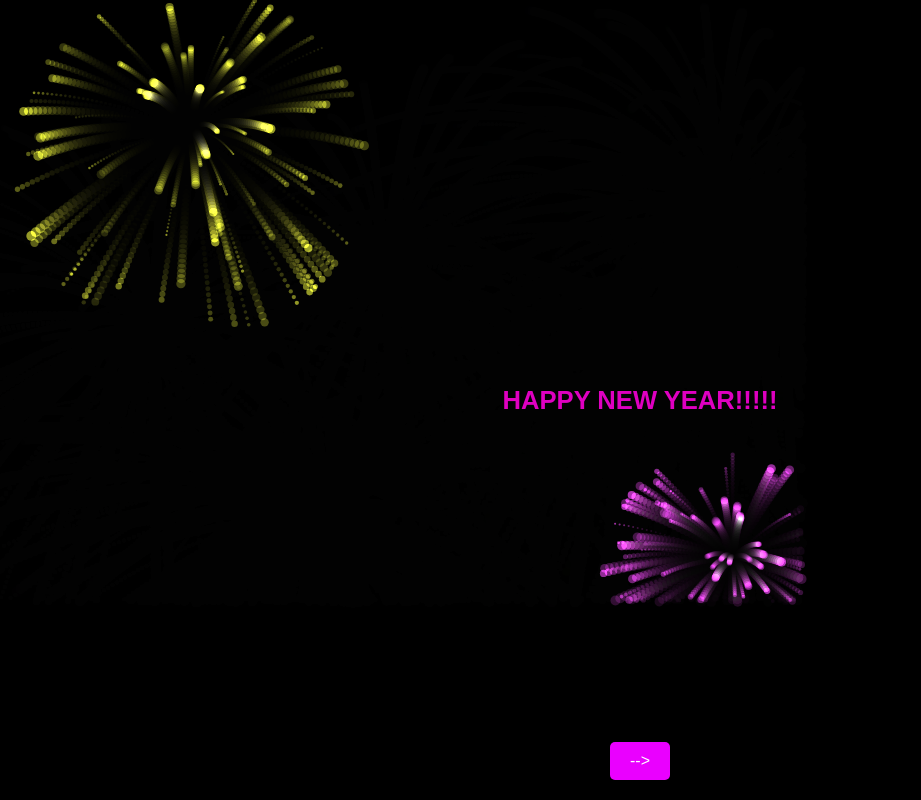
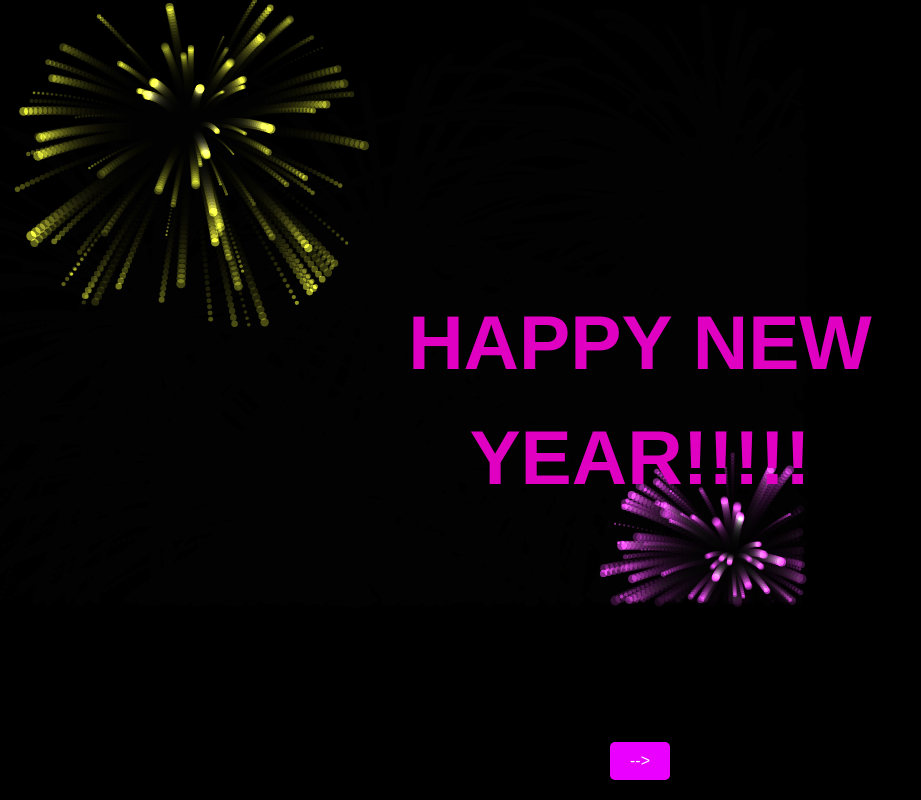
Before and after one commit to zetzu11/HAPPY-NEW-YEAR3, a plain HTML site: page index.html in a window 1280 px wide. Shown: the whole page, without its empty margins (0-921 px from the left). Drawn offline with Linux system fonts and the light colour scheme.

Commit message:
Update index.html

```diff
--- a/index.html
+++ b/index.html
@@ -27,7 +27,7 @@
             transform: translate(-50%, -50%);
             color: rgb(223, 0, 193);
             font-family: Arial, sans-serif;
-            font-size: 2vw;
+            font-size: 6vw;
             font-weight: bold;
             text-align: center;
             z-index: 2;
```
